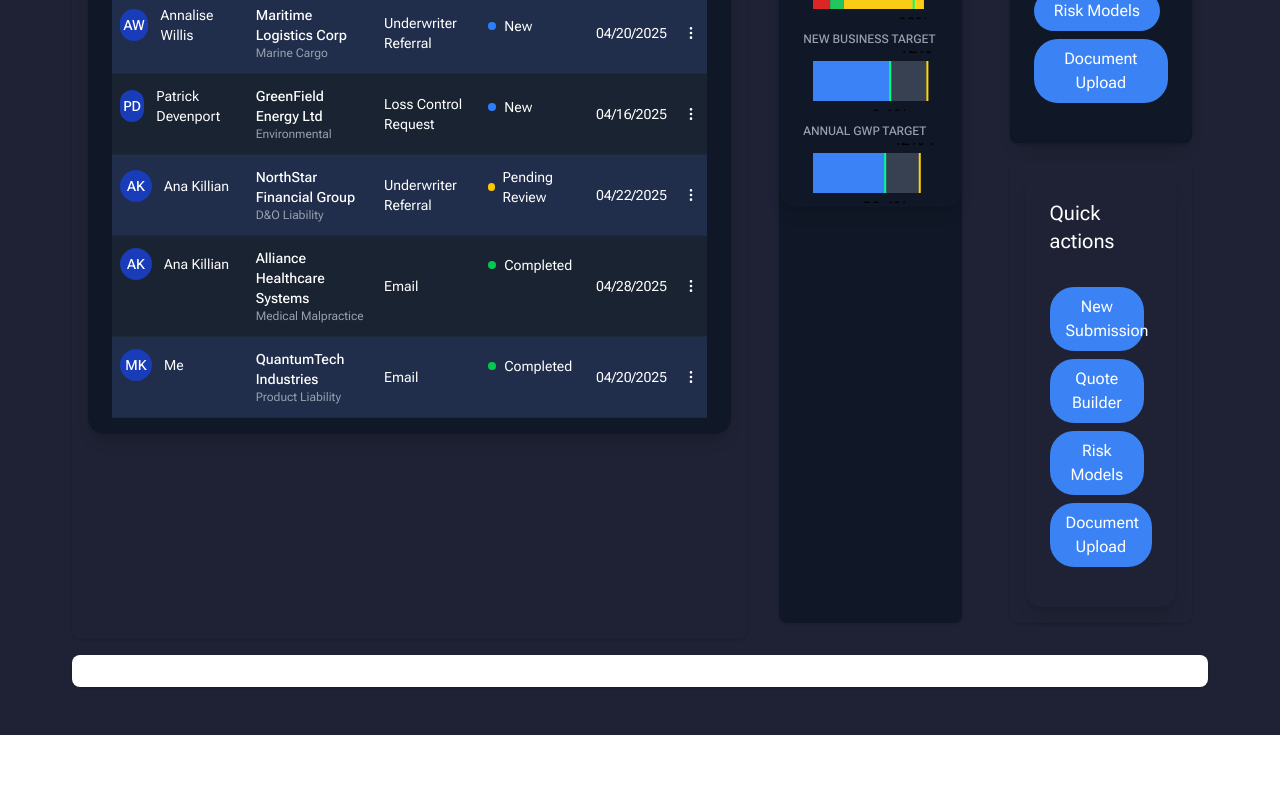
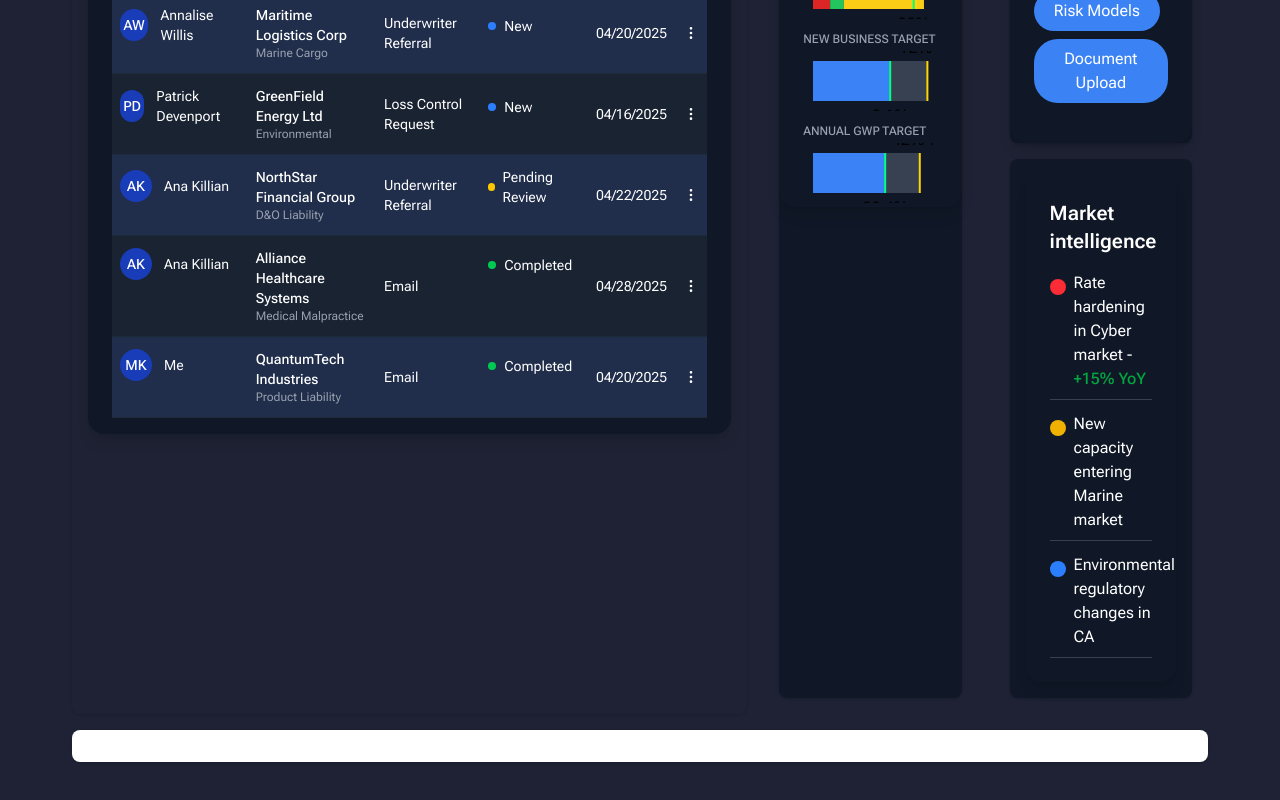
Before and after one commit to OlgaMinaievaWebDev/dashboard-ui, a React (Vite) app: page / in a window 1280 px wide. Shown: the part 450-1250 px from the top of the page. Before the commit the page ends 1185 px from the top, so only its background shows below. Built offline with nearby package versions, Linux system fonts and the light colour scheme.

Commit message:
MarketIntelligence added

```diff
--- /dev/null
+++ b/src/components/MarketIntelligence/BulletPoint.jsx
@@ -0,0 +1,15 @@
+function BulletPoint({ color }) {
+  const colorClasses = {
+    red: "bg-red-500",
+    yellow: "bg-yellow-500",
+    blue: "bg-blue-500",
+    green: "bg-green-500",
+  };
+
+  return (
+    <span
+      className={`flex-shrink-0 w-4 h-4 mt-2 rounded-full mr-2 ${colorClasses[color]}`}
+    />
+  );
+}
+export default BulletPoint;
--- /dev/null
+++ b/src/components/MarketIntelligence/HighlightText.jsx
@@ -0,0 +1,4 @@
+function HighlightText({ children }) {
+  return <span className="font-medium text-green-600">{children}</span>;
+}
+export default HighlightText;
--- /dev/null
+++ b/src/components/MarketIntelligence/MarketIntelligence.jsx
@@ -0,0 +1,25 @@
+import MarketIntelligenceItem from "./MarketIntelligenceItem";
+
+import HighlightText from "./HighlightText";
+
+function MarketIntelligence() {
+  return (
+    <div className="text-white rounded-2xl shadow-lg p-6 w-full max-w-md space-y-8 h-max flex flex-col">
+      <h2 className="text-xl font-semibold mb-4">Market intelligence</h2>
+      <ul className="space-y-3">
+        <MarketIntelligenceItem color="red">
+          Rate hardening in Cyber market -{" "}
+          <HighlightText>+15% YoY</HighlightText>
+        </MarketIntelligenceItem>
+        <MarketIntelligenceItem color="yellow">
+          New capacity entering Marine market
+        </MarketIntelligenceItem>
+        <MarketIntelligenceItem color="blue">
+          Environmental regulatory changes in CA
+        </MarketIntelligenceItem>
+      </ul>
+    </div>
+  );
+}
+
+export default MarketIntelligence;
--- /dev/null
+++ b/src/components/MarketIntelligence/MarketIntelligenceItem.jsx
@@ -0,0 +1,11 @@
+import BulletPoint from "./BulletPoint";
+
+function MarketIntelligenceItem({ color, children }) {
+  return (
+    <li className="flex items-start border-b border-gray-700 pb-2">
+      <BulletPoint color={color} />
+      <span>{children}</span>
+    </li>
+  );
+}
+export default MarketIntelligenceItem;
--- a/src/pages/Dashboard.jsx
+++ b/src/pages/Dashboard.jsx
@@ -1,6 +1,7 @@
 import WorkQueue from "../components/workQueue/WorkQueue";
 import QuickActions from "../components/quickActions/QuickActions";
 import PortfolioGoalsNivo from "../components/portfolioGoals/PortfolioGoalsNivo";
+import MarketIntelligence from "../components/MarketIntelligence/MarketIntelligence";
 
 function Dashboard() {
   return (
@@ -26,8 +27,8 @@ function Dashboard() {
             <div className="rounded-lg shadow-sm flex-1 bg-[#101827]">
               <QuickActions />
             </div>
-            <div className=" p-4 rounded-lg shadow-sm flex-1">
-              <QuickActions variant="secondary" />
+            <div className=" p-4 rounded-lg shadow-sm flex-1 bg-[#101827]">
+              <MarketIntelligence />
             </div>
           </div>
         </div>
```
